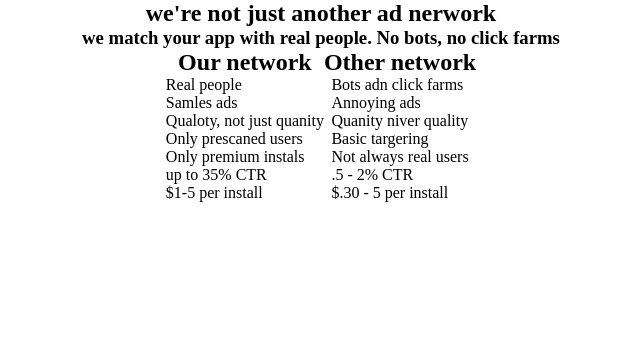
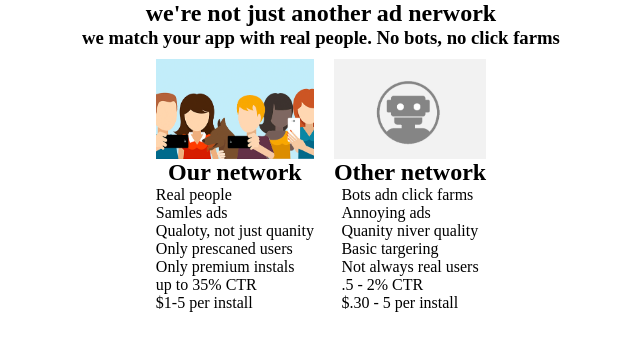
Before and after one commit to vaxosv/upwork_I, a plain HTML site: page index.html in a window 1280 px wide. Shown: the whole page, without its empty margins (319-959 px from the left). Drawn offline with Linux system fonts and the light colour scheme.

Commit message:
img responcive

```diff
--- a/css/main.scss
+++ b/css/main.scss
@@ -30,23 +30,39 @@ body {
         max-width: 100%;;
 
         .con1 {
-            .img{
-
-            }
+            margin: 10px;
             max-width: 660px;
             display: flex;
             flex-direction: column;
             align-items: center;
+
+            .img {
+                max-width: 660px;
+                width: 100%;
+                height: 100px;
+                background-image: url("../images/Untitled-1.png");
+                background-size: cover;
+                background-repeat: no-repeat;
+                background-position: center;
+            }
         }
 
         .con2 {
-            .img {
-
-            }
+            margin: 10px;
             max-width: 660px;
             display: flex;
             flex-direction: column;
             align-items: center;
+
+            .img2 {
+                max-width: 660px;
+                width: 100%;
+                height: 100px;
+                background-image: url("../images/Untitled-2.png");
+                background-size: cover;
+                background-repeat: no-repeat;
+                background-position: center;
+            }
         }
 
     }
```
Also changed, not shown: css/main.css.
